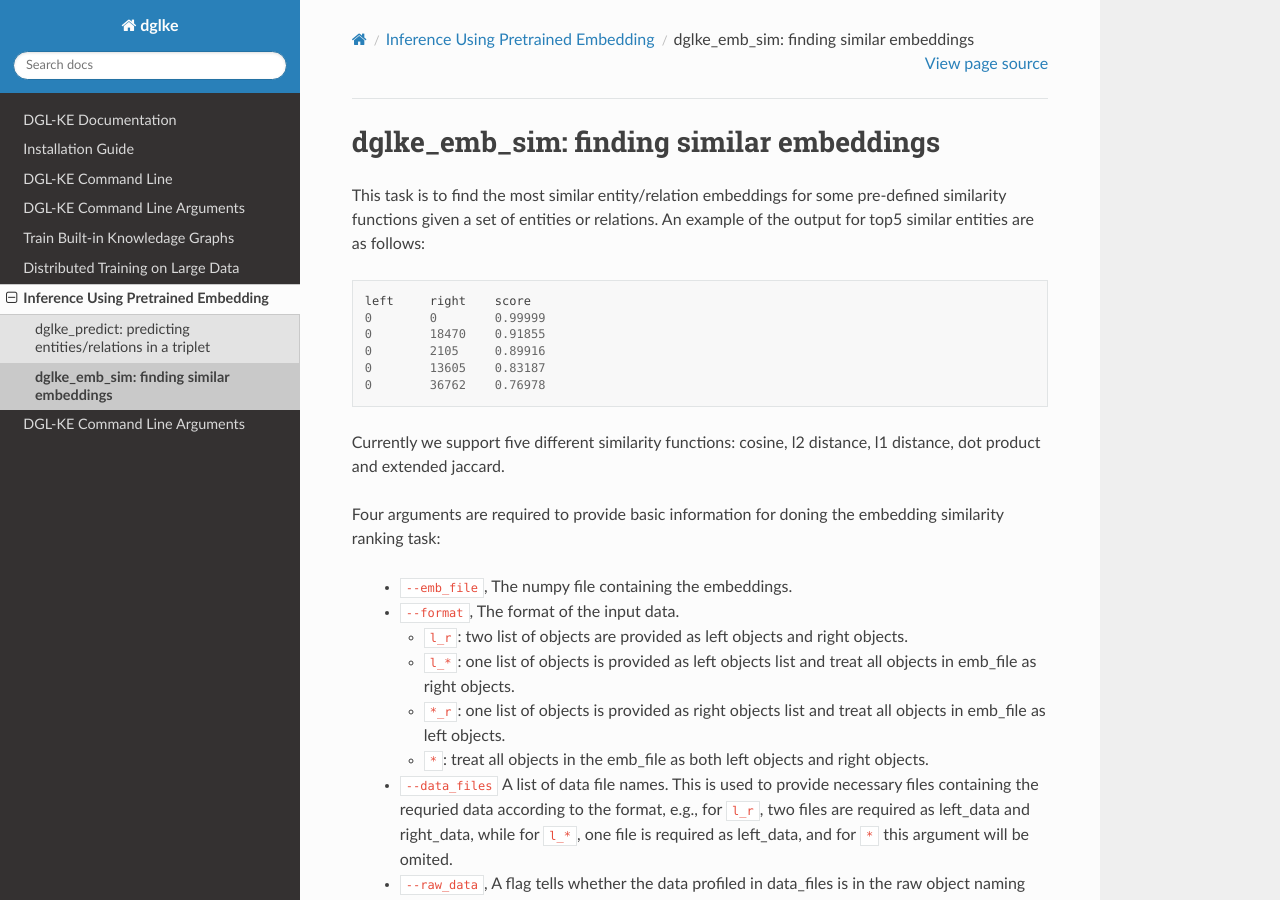
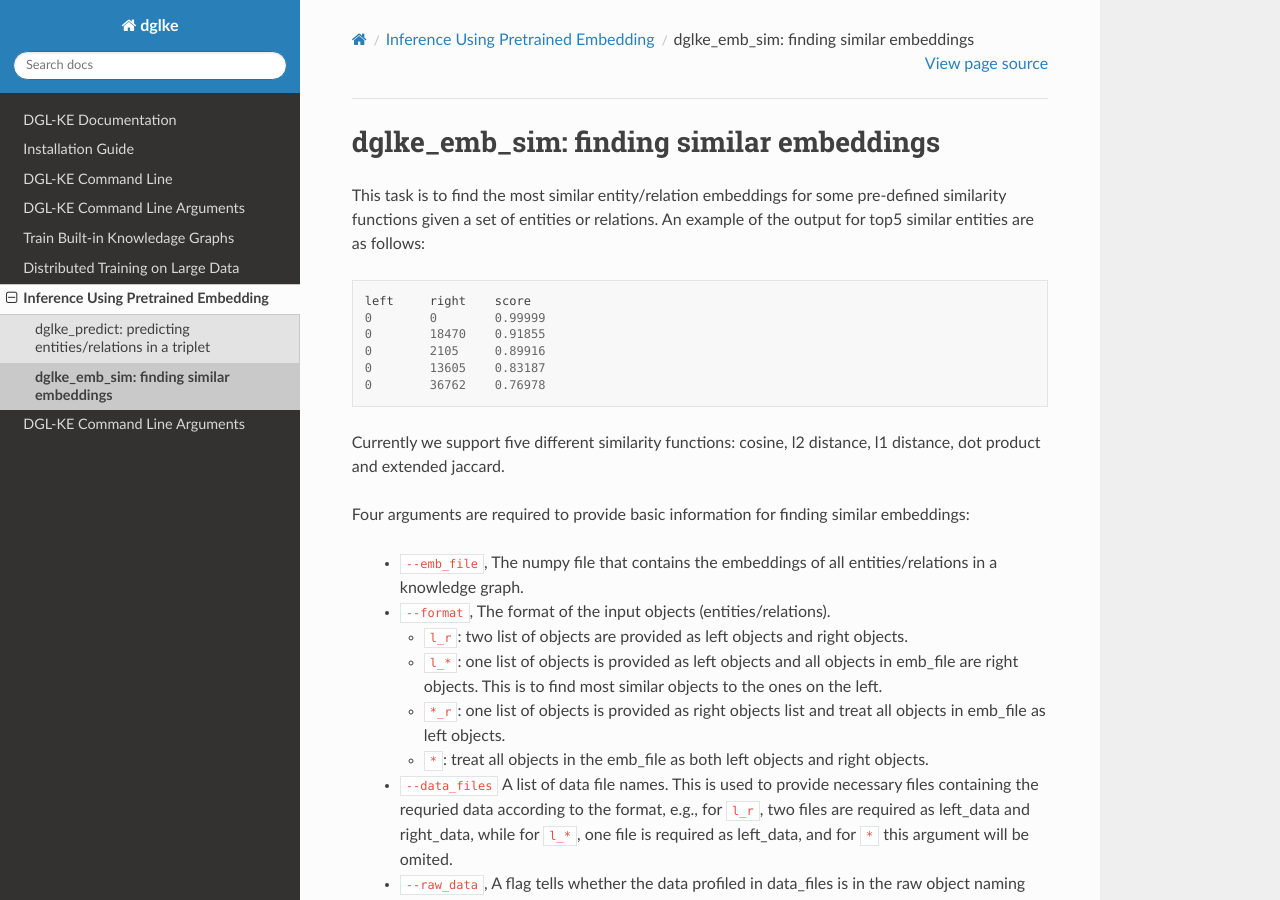
Before and after one commit to awslabs/dgl-ke, a Sphinx documentation site: the page built from docs/source/emb_sim.rst, in a window 1280 px wide and 900 px high. Built offline with Sphinx 7.4.7 and the Read the Docs theme 2.0.0, drawn with Linux system fonts in a browser that asks for light colours; pages that are not in the unit, such as notebooks, are missing from menus.

Commit message:
Update emb_sim.rst

```diff
--- a/docs/source/emb_sim.rst
+++ b/docs/source/emb_sim.rst
@@ -11,15 +11,15 @@ This task is to find the most similar entity/relation embeddings for some pre-de
 
 Currently we support five different similarity functions: cosine, l2 distance, l1 distance, dot product and extended jaccard.
 
-Four arguments are required to provide basic information for doning the embedding similarity ranking task:
+Four arguments are required to provide basic information for finding similar embeddings:
 
-  * ``--emb_file``, The numpy file containing the embeddings.
-  * ``--format``, The format of the input data.
+  * ``--emb_file``, The numpy file that contains the embeddings of all entities/relations in a knowledge graph.
+  * ``--format``, The format of the input objects (entities/relations).
 
     * ``l_r``: two list of objects are provided as left objects and right objects.
-    * ``l_*``: one list of objects is provided as left objects list and treat all objects in emb\_file as right objects.
+    * ``l_*``: one list of objects is provided as left objects and all objects in emb\_file are right objects. This is to find most similar objects to the ones on the left.
     * ``*_r``: one list of objects is provided as right objects list and treat all objects in emb\_file as left objects.
-    * ``*``: treat all objects in the emb_file as both left objects and right objects.
+    * ``*``: treat all objects in the emb\_file as both left objects and right objects.
 
   * ``--data_files`` A list of data file names. This is used to provide necessary files containing the requried data according to the format, e.g., for ``l_r``, two files are required as left_data and right_data, while for ``l_*``, one file is required as left_data, and for ``*`` this argument will be omited.
   * ``--raw_data``, A flag tells whether the data profiled in data_files is in the raw object naming space or in mapped id space. If True, the data is using the Raw ID and the inference program will do the ID translation according to ID mapping files. If False, the data is using the KGE ID and it is assumed that user has already done the ID translation. Default: False.
```
